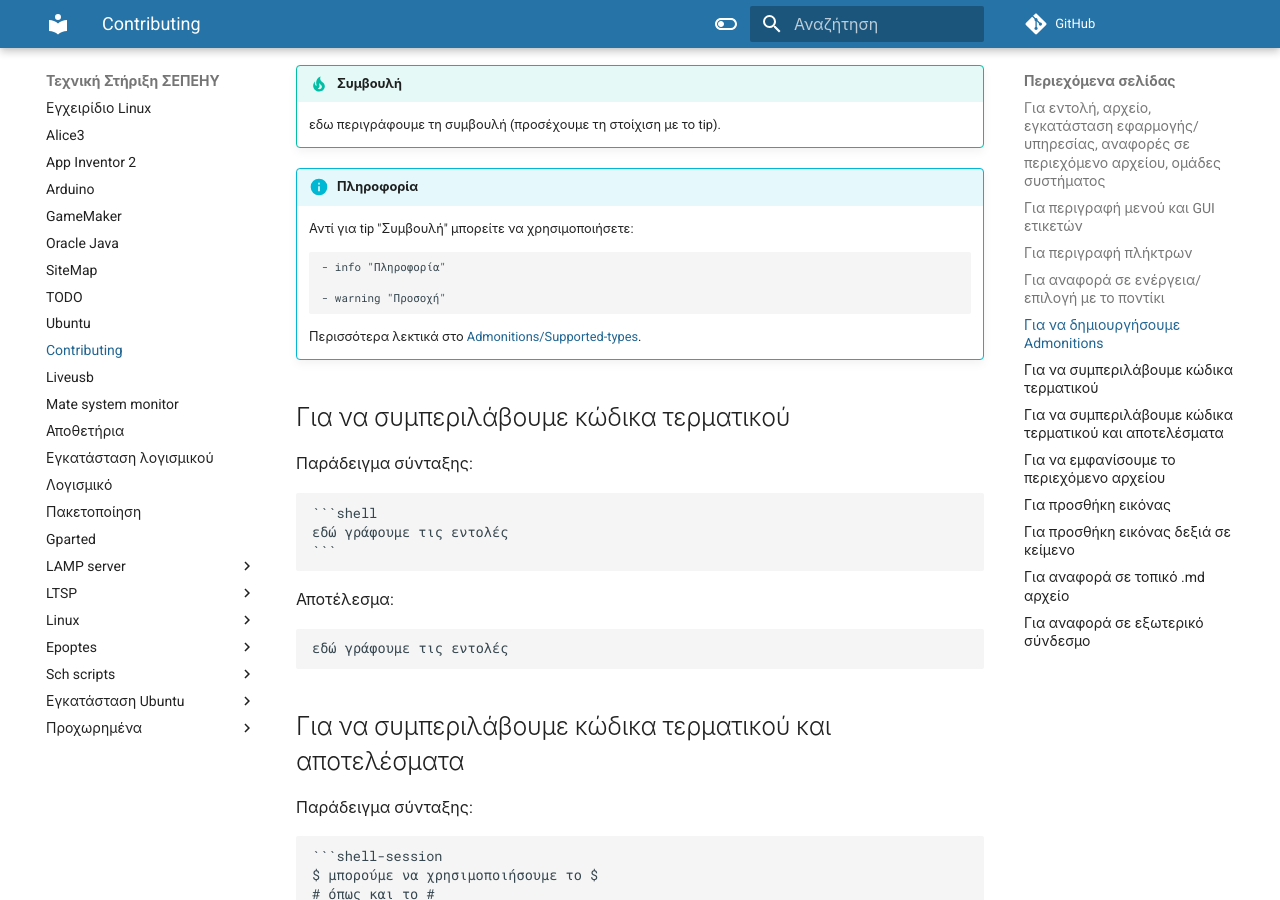
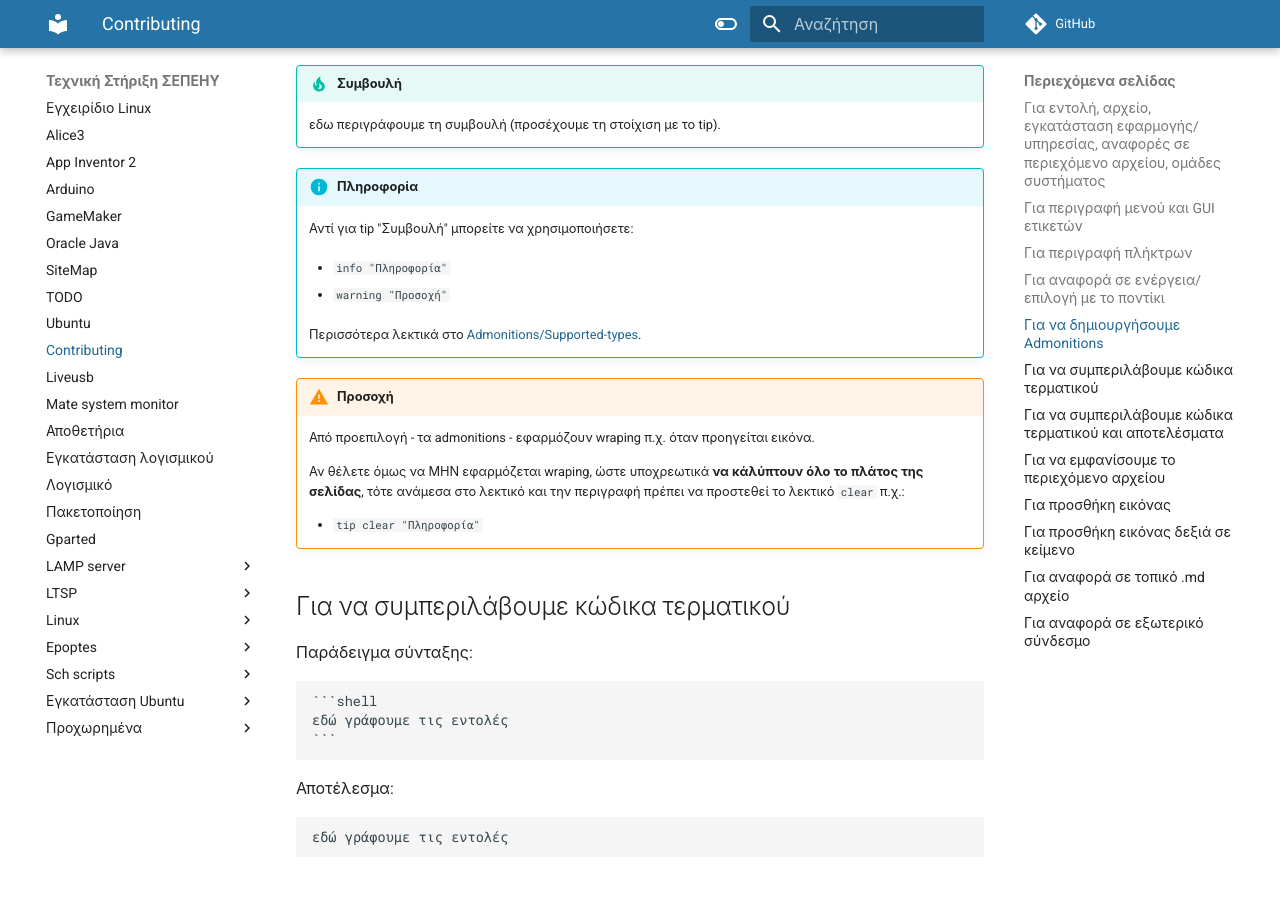
Before and after one commit to siahos/el.ltsp.org, an MkDocs documentation site: the page built from docs/contributing.md, in a window 1280 px wide and 900 px high, scrolled down 1956 px. Built offline with MkDocs 1.6.1 and Material for MkDocs 9.7.7, drawn with Linux system fonts in a browser that asks for light colours; comment, search, counter and statistics services are not loaded.

Commit message:
update contributing.md

```diff
--- a/docs/contributing.md
+++ b/docs/contributing.md
@@ -78,12 +78,20 @@
 !!! info "Πληροφορία"
     Αντί για tip "Συμβουλή" μπορείτε να χρησιμοποιήσετε:
 
-        - info "Πληροφορία"
+    - `info "Πληροφορία"`
 
-        - warning "Προσοχή"
+    - `warning "Προσοχή"`
 
     Περισσότερα λεκτικά στο
     [Admonitions/Supported-types](https://squidfunk.github.io/mkdocs-material/reference/admonitions/#supported-types).
+
+!!! warning "Προσοχή"
+    Από προεπιλογή - τα admonitions - εφαρμόζουν wraping π.χ. όταν προηγείται εικόνα.
+
+    Αν θέλετε όμως να ΜΗΝ εφαρμόζεται wraping, ώστε υποχρεωτικά **να κάλύπτουν όλο το πλάτος της σελίδας**,
+    τότε ανάμεσα στο λεκτικό και την περιγραφή πρέπει να προστεθεί το λεκτικό `clear` π.χ.:
+
+    - `tip clear "Πληροφορία"`
 
 ## Για να συμπεριλάβουμε κώδικα τερματικού
 
```
Also changed, not shown: README.md (+1 -2 lines).
